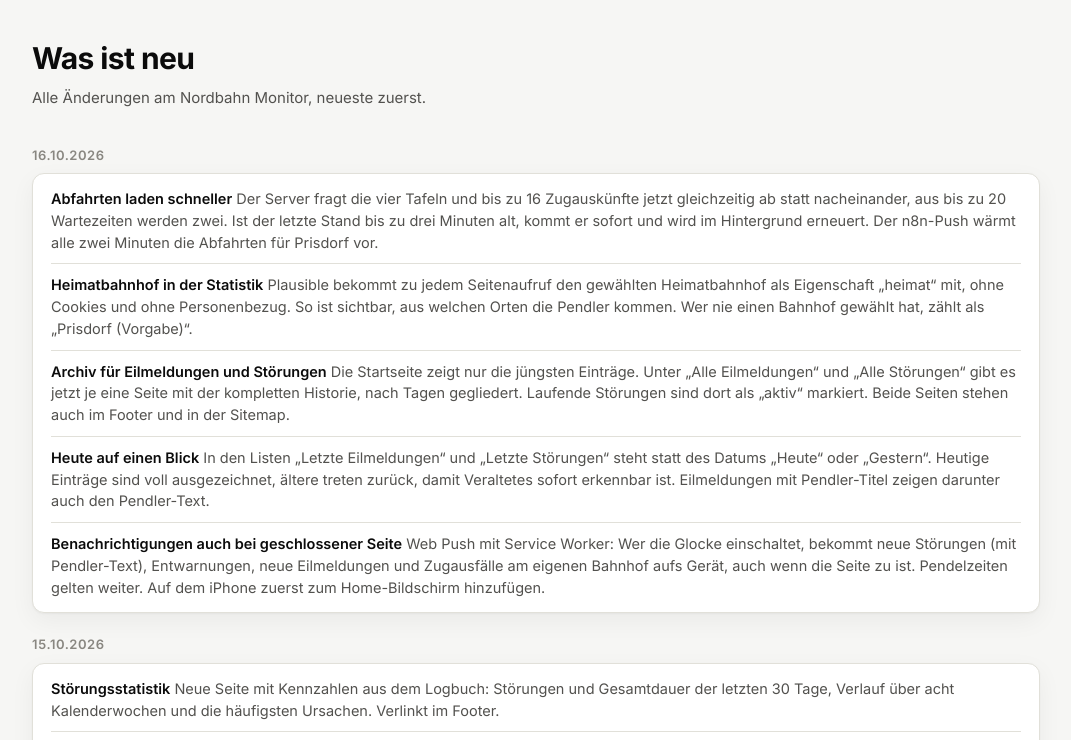
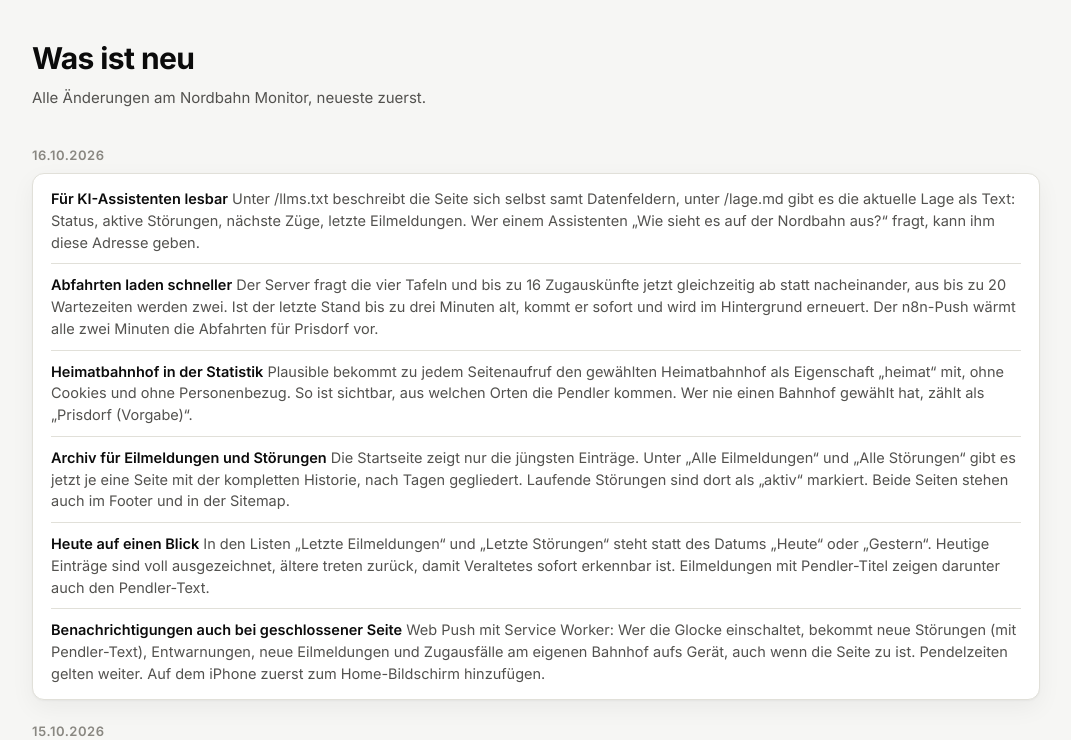
Before and after one commit to bensch777/bahn-pinneberg.de, a PHP site: page /changelog/index.php in a window 1280 px wide. Shown: the part 49-789 px from the top of the page, without its empty margins (104-1175 px from the left). Run offline with PHP 8.4, Linux system fonts and the light colour scheme.

Commit message:
llms.txt und lage.md: Seite und aktuelle Lage für KI-Assistenten
/llms.txt beschreibt die Seite, die Datenendpunkte mit ihren Feldern,
die Bahnhofskürzel und die Begriffe nach dem llms.txt-Vorschlag.
/lage.md liefert die aktuelle Lage als Markdown (nb_lage_md): Status,
aktive Störungen mit Pendler-Text, nächste Züge in beide Richtungen,
letzte Eilmeldungen, zuletzt aufgehobene Störungen; ?bhf= wählt den
Bahnhof. Dazu Rewrites, Router, robots-Hinweis, rel=alternate im
Head, FAQ-Eintrag, README und Changelog, ein Test.

Co-Authored-By: Claude Fable 5.1 <noreply@anthropic.com>
Claude-Session: https://claude.ai/code/session_01MYcYnnq1ZMmvj2WMQQKfwU

```diff
--- a/api/render.php
+++ b/api/render.php
@@ -717,3 +717,155 @@ function nb_render_seitennav(array $s, $basis)
 
     return '<nav class="pager" aria-label="Seiten">' . $neuere . '<span class="pager__info">Seite ' . (int) $s['seite'] . ' von ' . (int) $s['seiten'] . '</span>' . $aeltere . '</nav>';
 }
+
+/* ---------- Lage als Markdown (lage.md, fuer KI-Assistenten und Skripte) ---------- */
+
+/** "08:12 Uhr" in deutscher Zeit aus einem ISO-Zeitstempel. */
+function nb_md_uhr($iso)
+{
+    $ts = nb_ts($iso);
+
+    return $ts === null ? '' : nb_fmt_uhr($ts);
+}
+
+/** Eine Abfahrtszeile als Markdown-Listenpunkt. */
+function nb_md_zug(array $d)
+{
+    $linie = trim((string) ($d['linie'] ?? ''));
+    $ziel = trim((string) ($d['ziel'] ?? ''));
+    $kopf = ($linie !== '' ? $linie . ' ' : '') . ($ziel !== '' ? 'nach ' . $ziel : '');
+    $ab = !empty($d['ab']) ? ' ab ' . $d['ab'] : '';
+    $teile = [];
+    if (!empty($d['ausfall'])) {
+        $teile[] = nb_md_uhr($d['zeit'] ?? '') . $ab . ': ' . $kopf . ' fällt aus';
+        if (!empty($d['ersatz'])) {
+            $teile[] = 'Ersatz ab ' . $d['ersatz']['ab'] . ' um ' . nb_md_uhr($d['ersatz']['zeit'] ?? '');
+        }
+    } else {
+        $zeit = nb_md_uhr($d['zeit'] ?? '');
+        $v = (int) ($d['verspaetung'] ?? 0);
+        $teile[] = $zeit . ($v > 0 ? ' (+' . $v . ' min)' : '') . $ab . ': ' . $kopf;
+        if (!empty($d['gleis'])) {
+            $teile[] = 'Gleis ' . $d['gleis'] . (!empty($d['gleis_plan']) && $d['gleis_plan'] !== $d['gleis'] ? ' statt ' . $d['gleis_plan'] : '');
+        }
+        if (!empty($d['teil']['art']) && !empty($d['teil']['name'])) {
+            $teile[] = $d['teil']['art'] === 'beginnt' ? 'erst ab ' . $d['teil']['name'] : 'nur bis ' . $d['teil']['name'];
+        }
+    }
+    if (!empty($d['hinweis'])) {
+        $teile[] = trim((string) $d['hinweis']);
+    }
+
+    return '- ' . implode('. ', array_map('trim', $teile)) . '.';
+}
+
+/**
+ * Die ganze Lage als Markdown: Status, aktive Stoerungen, naechste Zuege in beide
+ * Richtungen, letzte Eilmeldungen und aufgehobene Stoerungen. $abf ist die Antwort
+ * von abf_cached() oder null.
+ */
+function nb_lage_md(array $data, $abf, $heimat, $now = null)
+{
+    $now = $now ?? time();
+    $site = nordbahn_site_url();
+    $name = NORDBAHN_BAHNHOEFE[$heimat]['name'] ?? $heimat;
+    $items = nb_items($data);
+    $stand = !empty($data['received_at']) ? nb_fmt_wann(nb_ts($data['received_at']), $now) : 'unbekannt';
+
+    $md = "# Nordbahn Monitor: aktuelle Lage\n\n";
+    $md .= "Störungen, Abfahrten und Eilmeldungen der Nordbahn-Linien RB61 (Itzehoe – Hamburg Hbf), RB71 (Wrist – Hamburg Hbf) und RB60 (Itzehoe – Hamburg-Altona). Privates Projekt, keine offizielle Seite der Nordbahn. Stand der Störungs- und Eilmeldungsdaten: " . $stand . ".\n\n";
+
+    $md .= "## Lage auf einen Blick\n\n";
+    $infra = nb_status_infra($data);
+    $eil = nb_status_eil($data, $items);
+    $betrieb = nb_status_betrieb($abf);
+    $zeile = function ($label, $st) {
+        return '- ' . $label . ': ' . $st['title'] . ($st['detail'] !== '' ? ' (' . $st['detail'] . ')' : '') . "\n";
+    };
+    $md .= $zeile('Infrastruktur', $infra) . $zeile('Eilmeldungen', $eil) . $zeile('Betrieb ab ' . $name, $betrieb) . "\n";
+
+    $md .= "## Aktive Infrastrukturstörungen\n\n";
+    $aktive = $data['stoerungen'] ?? [];
+    if (!$aktive) {
+        $md .= "Keine aktive Störung laut strecken-info.de.\n\n";
+    }
+    foreach ($aktive as $s) {
+        $titel = $s['ki_titel'] !== '' ? $s['ki_titel'] : $s['titel'];
+        $text = $s['ki_text'] !== '' ? $s['ki_text'] : $s['text'];
+        $md .= '### ' . $titel . "\n\n";
+        if ($text !== '') {
+            $md .= $text . "\n\n";
+        }
+        $zeit = [];
+        if (!empty($s['beginn'])) {
+            $zeit[] = 'seit ' . nb_fmt_wann(nb_ts($s['beginn']), $now, true);
+        }
+        if (!empty($s['ende'])) {
+            $zeit[] = !empty($s['abgelaufen'])
+                ? 'gemeldetes Ende ' . nb_fmt_wann(nb_ts($s['ende']), $now, true) . ' überschritten, dauert an'
+                : 'voraussichtlich bis ' . nb_fmt_wann(nb_ts($s['ende']), $now, true);
+        }
+        if ($zeit) {
+            $md .= '- Zeitraum: ' . implode(', ', $zeit) . "\n";
+        }
+        if (!empty($s['wirkungen'])) {
+            $md .= '- Auswirkung: ' . implode(', ', $s['wirkungen']) . "\n";
+        }
+        $md .= "\n";
+    }
+
+    $md .= '## Nächste Züge ab ' . $name . "\n\n";
+    if (!$abf || empty($abf['ok']) || empty($abf['richtungen'])) {
+        $md .= "Keine aktuellen Abfahrtsdaten.\n\n";
+    } else {
+        $md .= 'Stand ' . nb_fmt_wann(nb_ts($abf['fetched_at']), $now) . ". Andere Bahnhöfe über `?bhf=KÜRZEL` (siehe llms.txt).\n\n";
+        $md .= '### ' . $name . " → Hamburg\n\n";
+        $hin = array_slice($abf['richtungen']['hin'] ?? [], 0, 6);
+        $md .= ($hin ? implode("\n", array_map('nb_md_zug', $hin)) : '- Keine Abfahrten in der nächsten Zeit.') . "\n\n";
+        $md .= '### Hamburg → ' . $name . "\n\n";
+        $rueck = array_slice($abf['richtungen']['rueck'] ?? [], 0, 6);
+        $md .= ($rueck ? implode("\n", array_map('nb_md_zug', $rueck)) : '- Keine Abfahrten in der nächsten Zeit.') . "\n\n";
+    }
+
+    $md .= "## Letzte Eilmeldungen der Nordbahn\n\n";
+    $cutoff = $now - 3 * 86400;
+    $eilmeldungen = array_reverse(array_values(array_filter($items, function ($it) use ($cutoff) {
+        return ($it['stand'] ?? $it['ts']) >= $cutoff;
+    })));
+    $eilmeldungen = array_slice($eilmeldungen, 0, 5);
+    if (!$eilmeldungen) {
+        $md .= "Keine Eilmeldung in den letzten 3 Tagen.\n\n";
+    }
+    foreach ($eilmeldungen as $it) {
+        $md .= '- ' . nb_fmt_wann($it['stand'] ?? $it['ts'], $now) . ': ' . ($it['title'] !== '' ? $it['title'] : $it['id'])
+            . (($it['text'] ?? '') !== '' ? '. ' . $it['text'] : '')
+            . ($it['link'] ? ' (' . $it['link'] . ')' : '') . "\n";
+    }
+    if ($eilmeldungen) {
+        $md .= "\n";
+    }
+
+    $md .= "## Zuletzt aufgehobene Infrastrukturstörungen\n\n";
+    $cutoff = $now - 7 * 86400;
+    $verlauf = array_slice(array_values(array_filter(nb_verlauf_items($data), function ($it) use ($cutoff) {
+        return $it['ende'] >= $cutoff;
+    })), 0, 5);
+    if (!$verlauf) {
+        $md .= "Keine aufgehobene Störung in den letzten 7 Tagen.\n\n";
+    }
+    foreach ($verlauf as $it) {
+        $md .= '- ' . nb_fmt_wann($it['start'], $now) . ' ' . nb_fmt_bis($it['start'], $it['ende'], $now) . ' (' . nb_dauer($it['ende'] - $it['start']) . '): ' . $it['titel']
+            . ($it['text'] !== '' ? '. ' . $it['text'] : '') . "\n";
+    }
+    if ($verlauf) {
+        $md .= "\n";
+    }
+
+    $md .= "## Quellen und Links\n\n";
+    $md .= "- Website: " . $site . "/\n";
+    $md .= "- Beschreibung für Assistenten: " . $site . "/llms.txt\n";
+    $md .= "- Archiv: " . $site . "/eilmeldungen/ und " . $site . "/stoerungen/, Statistik: " . $site . "/statistik/\n";
+    $md .= "- Quellen: Stationsmonitor der Nordbahn (Abfahrten), nordbahn.de (Eilmeldungen), strecken-info.de der DB InfraGO (Infrastrukturstörungen). Verbindliche Auskünfte gibt nur die Nordbahn.\n";
+
+    return $md;
+}
--- a/changelog/index.php
+++ b/changelog/index.php
@@ -15,6 +15,7 @@ $assetVersion = (int) @filemtime(__DIR__ . '/../dashboard.css');
 
 $changelog = [
     ['2026-10-16', [
+        ['Für KI-Assistenten lesbar', 'Unter /llms.txt beschreibt die Seite sich selbst samt Datenfeldern, unter /lage.md gibt es die aktuelle Lage als Text: Status, aktive Störungen, nächste Züge, letzte Eilmeldungen. Wer einem Assistenten „Wie sieht es auf der Nordbahn aus?“ fragt, kann ihm diese Adresse geben.'],
         ['Abfahrten laden schneller', 'Der Server fragt die vier Tafeln und bis zu 16 Zugauskünfte jetzt gleichzeitig ab statt nacheinander, aus bis zu 20 Wartezeiten werden zwei. Ist der letzte Stand bis zu drei Minuten alt, kommt er sofort und wird im Hintergrund erneuert. Der n8n-Push wärmt alle zwei Minuten die Abfahrten für Prisdorf vor.'],
         ['Heimatbahnhof in der Statistik', 'Plausible bekommt zu jedem Seitenaufruf den gewählten Heimatbahnhof als Eigenschaft „heimat“ mit, ohne Cookies und ohne Personenbezug. So ist sichtbar, aus welchen Orten die Pendler kommen. Wer nie einen Bahnhof gewählt hat, zählt als „Prisdorf (Vorgabe)“.'],
         ['Archiv für Eilmeldungen und Störungen', 'Die Startseite zeigt nur die jüngsten Einträge. Unter „Alle Eilmeldungen“ und „Alle Störungen“ gibt es jetzt je eine Seite mit der kompletten Historie, nach Tagen gegliedert. Laufende Störungen sind dort als „aktiv“ markiert. Beide Seiten stehen auch im Footer und in der Sitemap.'],
--- a/dev/router.php
+++ b/dev/router.php
@@ -17,6 +17,10 @@ $map = [
     '/api/subscribe' => '/api/subscribe.php',
     '/api/push-key'  => '/api/push-key.php',
     '/sitemap.xml'   => '/sitemap.php',
+    '/llms.txt'      => '/llms.php',
+    '/lage.md'       => '/lage.php',
+    '/eilmeldungen/' => '/eilmeldungen/index.php',
+    '/stoerungen/'   => '/stoerungen/index.php',
     '/robots.txt'    => '/robots.php',
     '/'              => '/index.php',
     '/faq/'          => '/faq/index.php',
--- a/faq/index.php
+++ b/faq/index.php
@@ -26,6 +26,8 @@ $faq = [
      'Ja, über die Glocke oben rechts, wahlweise nur zu Pendelzeiten. Gemeldet werden Zugausfälle am eigenen Bahnhof, neue und aufgehobene Störungen sowie Eilmeldungen, per Web Push auch bei geschlossener Seite. Auf dem iPhone geht das nur, wenn die Seite über „Teilen“ zum Home-Bildschirm hinzugefügt und von dort geöffnet wird. Unabhängig davon gibt es die Telegram-Kanäle „Nordbahn Eilmeldungen“ und „Prisdorf Pendler“.'],
     ['Kann ich die Seite als App nutzen?',
      'Ja. Auf dem iPhone über Teilen und „Zum Home-Bildschirm“, auf Android über „App installieren“ im Browsermenü. Die Seite startet dann im Vollbild und aktualisiert sich selbst.'],
+    ['Gibt es die Daten auch für Programme oder KI-Assistenten?',
+     'Ja. Unter /lage.md steht die aktuelle Lage als Text (Markdown), unter /llms.txt eine Beschreibung der Seite und der Datenfelder, und /api/data sowie /api/abfahrten?bhf=APD liefern alles als JSON. Alles öffentlich und ohne Schlüssel, bitte nicht häufiger als einmal pro Minute abrufen.'],
     ['Ist das eine offizielle Seite der Nordbahn?',
      'Nein. Der Nordbahn Monitor ist ein privates Projekt von bensch777.de ohne Verbindung zur NBE Nordbahn Eisenbahngesellschaft. Verbindliche Auskünfte gibt es auf nordbahn.de.'],
 ];
--- a/index.php
+++ b/index.php
@@ -133,6 +133,7 @@ $jsonLd = [
 <meta name="apple-mobile-web-app-capable" content="yes">
 <meta name="apple-mobile-web-app-title" content="Nordbahn">
 <meta name="apple-mobile-web-app-status-bar-style" content="default">
+<link rel="alternate" type="text/markdown" href="<?= $root ?>lage.md" title="Aktuelle Lage als Text">
 <link rel="stylesheet" href="<?= $root ?>dashboard.css?v=<?= $assetVersion ?>">
 <script type="application/ld+json"><?= json_encode($jsonLd, JSON_UNESCAPED_UNICODE | JSON_UNESCAPED_SLASHES | JSON_HEX_TAG | JSON_HEX_AMP) ?></script>
 <?php require __DIR__ . '/inc/analytics.php'; ?>
--- a/robots.php
+++ b/robots.php
@@ -3,4 +3,4 @@
 require __DIR__ . '/api/store.php';
 header('Content-Type: text/plain; charset=utf-8');
 header('Cache-Control: public, max-age=3600');
-echo "User-agent: *\nAllow: /\nDisallow: /api/\nDisallow: /impressum/\n\nSitemap: ", nordbahn_site_url(), "/sitemap.xml\n";
+echo "# KI-Assistenten: Beschreibung unter /llms.txt, aktuelle Lage als Text unter /lage.md\nUser-agent: *\nAllow: /\nDisallow: /api/\nDisallow: /impressum/\n\nSitemap: ", nordbahn_site_url(), "/sitemap.xml\n";
```
Also changed, not shown: lage.php (added, +25 -0 lines), llms.php (added, +43 -0 lines), tests/nordbahn/RenderTest.php (+38 -0 lines), .htaccess, README.md.
